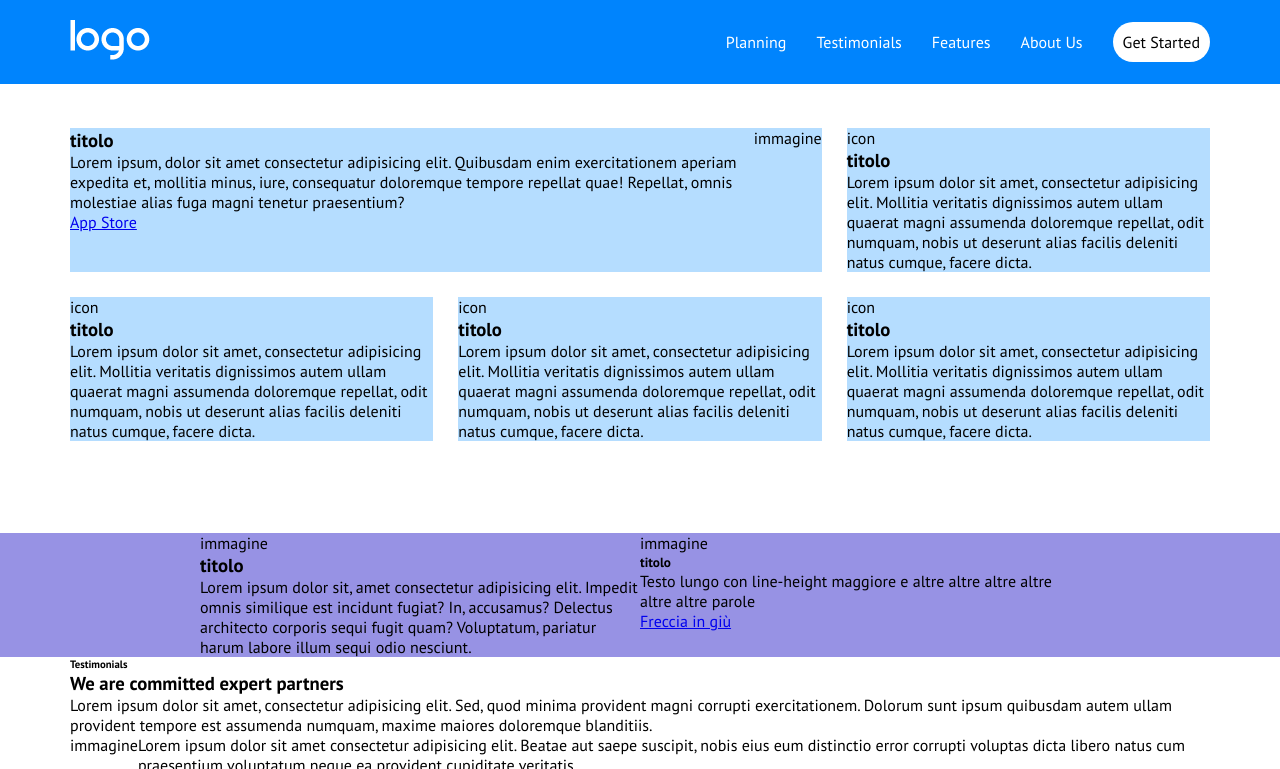
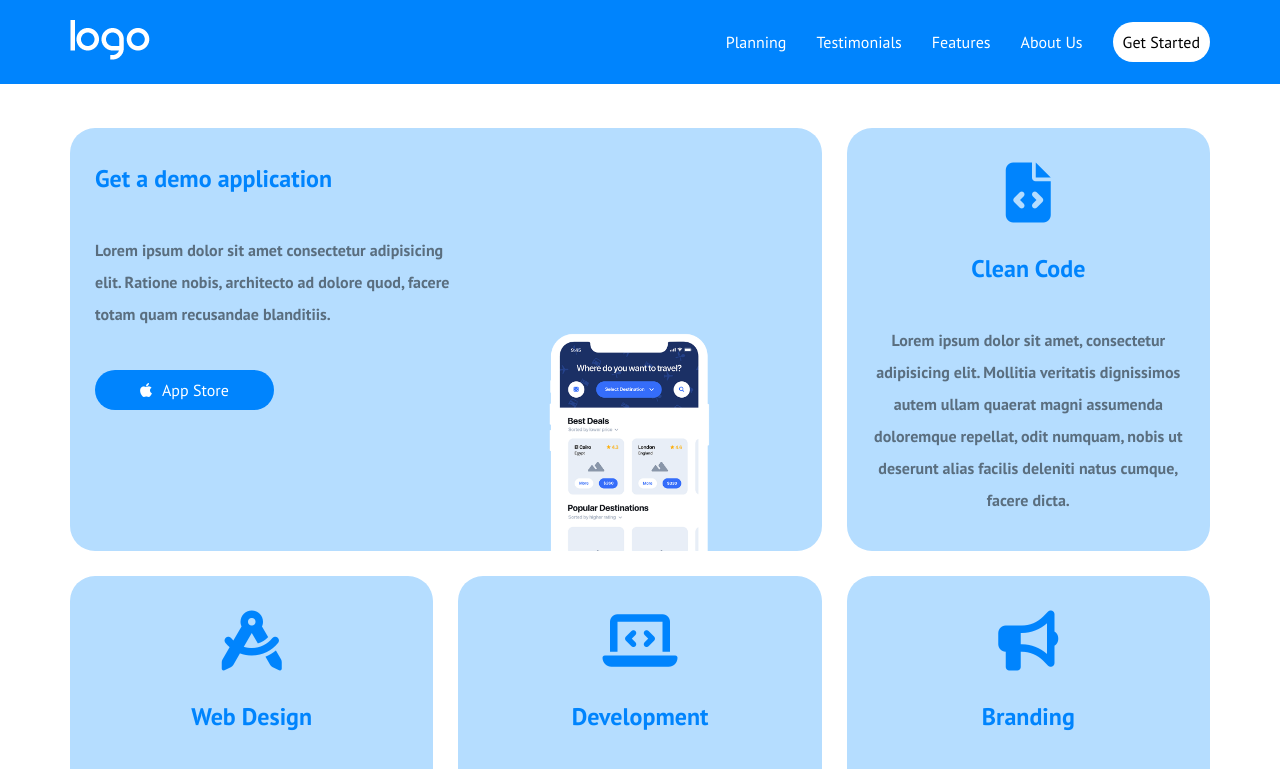
Before and after one commit to Vittoriocorradi/htmlcss-responsive-layout, a plain HTML site: page index.html in a window 1280 px wide. Shown: the top 769 px of the page. Drawn offline with Linux system fonts and the light colour scheme.

Commit message:
Jumbotron css

```diff
--- a/css/style.css
+++ b/css/style.css
@@ -20,8 +20,33 @@ body {
     font-family: 'PT Sans', sans-serif;
 }
 
+a {
+    text-decoration: none;
+}
+
 header {
     color: #fff;
+}
+
+main #jumbotron .col-small i {
+    font-size: 3.75rem;
+    color: var(--first-color);
+    margin-bottom: 1.875rem;
+}
+
+main #jumbotron h3 {
+    color: var(--first-color);
+    font-size: 1.5rem;
+}
+
+main #jumbotron p {
+    color: #5a6e7f;
+    font-weight: 700;
+    line-height: 2em;
+}
+
+#jumbotron .col-small {
+    text-align: center;
 }
 
 /*
@@ -93,6 +118,7 @@ header {
     top: 0;
     left: 0;
     right: 0;
+    z-index: 20;
 }
 
 header .container-big {
@@ -115,7 +141,6 @@ header .menu ul li {
 
 header .menu ul li a {
     color: inherit;
-    text-decoration: none;
 }
 
 header .menu ul li .btn {
@@ -123,6 +148,7 @@ header .menu ul li .btn {
     color: #000;
     padding: .625rem;
     border-radius: 2.1875rem;
+    font-family: inherit;
 }
 
 @media screen and (min-width:992px) {
@@ -162,6 +188,8 @@ Jumbotron
 #jumbotron .col {
     background-color: var(--first-color-light);
     margin: .7813rem;
+    border-radius: 1.5625rem;
+    padding: 2.1875rem 1.5625rem;
 }
 
 #jumbotron .col-big {
@@ -170,6 +198,44 @@ Jumbotron
 
 #jumbotron .col-small {
     width: 100%;
+}
+
+#jumbotron .col-big .text {
+    width: 55%;
+    flex-grow: 1;
+}
+
+#jumbotron .col-big .img {
+    width: 50%;
+    position: relative;
+    margin-top: 11.25rem;
+    flex-grow: 1;
+}
+
+#jumbotron .col-big .img img {
+    width: 12.5rem;
+    position: absolute;
+    bottom: -2.1875rem;
+    left: 50%;
+    transform: translate(-50%, 0);
+}
+
+#jumbotron .col h3 {
+    margin-bottom: 2.5rem;
+}
+
+#jumbotron .col-big a {
+    display: inline-block;
+    margin-top: 2.5rem;
+    margin-bottom: 3rem;
+    background-color: var(--first-color);
+    color: #fff;
+    padding: .625rem 2.8125rem;
+    border-radius: 1.5625rem;
+}
+
+#jumbotron .col-big i {
+    margin-right: .625rem;
 }
 
 @media screen and (min-width:768px) {
@@ -181,12 +247,21 @@ Jumbotron
     #jumbotron .col-small {
         width: calc(100% / 3 - 1.5625rem);
     }
+
+    #jumbotron .col-big .img img {
+        left: 20%;
+    }
 }
 
 @media screen and (min-width:992px) {
 
     #jumbotron .col-big {
         flex-wrap: nowrap;
+    }
+
+    #jumbotron .col-big .img img {
+        left: 50%;
+        transform: translate(-50%, 0);
     }
 }
 
--- a/index.html
+++ b/index.html
@@ -47,32 +47,34 @@
                 <div class="rows flex wrap justify-content-between">
                     <div class="col col-big flex wrap">
                         <div class="text">
-                            <h3>titolo</h3>
-                            <p>Lorem ipsum, dolor sit amet consectetur adipisicing elit. Quibusdam enim exercitationem aperiam expedita et, mollitia minus, iure, consequatur doloremque tempore repellat quae! Repellat, omnis molestiae alias fuga magni tenetur praesentium?</p>
+                            <h3>Get a demo application</h3>
+                            <p>Lorem ipsum dolor sit amet consectetur adipisicing elit. Ratione nobis, architecto ad dolore quod, facere totam quam recusandae blanditiis.</p>
                             <div>
-                                <a href="#">App Store</a>
+                                <a href="#" class="btn"><i class="fa-brands fa-apple"></i>App Store</a>
                             </div>
                         </div>
-                        <div class="img">immagine</div>
+                        <div class="img">
+                            <img src="img/phone.png" alt="Telefono">
+                        </div>
                     </div>
                     <div class="col col-small">
-                        <div>icon</div>
-                        <h3>titolo</h3>
+                        <div><i class="fa-solid fa-file-code"></i></div>
+                        <h3>Clean Code</h3>
                         <p>Lorem ipsum dolor sit amet, consectetur adipisicing elit. Mollitia veritatis dignissimos autem ullam quaerat magni assumenda doloremque repellat, odit numquam, nobis ut deserunt alias facilis deleniti natus cumque, facere dicta.</p>
                     </div>
                     <div class="col col-small">
-                        <div>icon</div>
-                        <h3>titolo</h3>
+                        <div><i class="fa-solid fa-compass-drafting"></i></div>
+                        <h3>Web Design</h3>
                         <p>Lorem ipsum dolor sit amet, consectetur adipisicing elit. Mollitia veritatis dignissimos autem ullam quaerat magni assumenda doloremque repellat, odit numquam, nobis ut deserunt alias facilis deleniti natus cumque, facere dicta.</p>
                     </div>
                     <div class="col col-small">
-                        <div>icon</div>
-                        <h3>titolo</h3>
+                        <div><i class="fa-solid fa-laptop-code"></i></div>
+                        <h3>Development</h3>
                         <p>Lorem ipsum dolor sit amet, consectetur adipisicing elit. Mollitia veritatis dignissimos autem ullam quaerat magni assumenda doloremque repellat, odit numquam, nobis ut deserunt alias facilis deleniti natus cumque, facere dicta.</p>
                     </div>
                     <div class="col col-small">
-                        <div>icon</div>
-                        <h3>titolo</h3>
+                        <div><i class="fa-solid fa-bullhorn"></i></div>
+                        <h3>Branding</h3>
                         <p>Lorem ipsum dolor sit amet, consectetur adipisicing elit. Mollitia veritatis dignissimos autem ullam quaerat magni assumenda doloremque repellat, odit numquam, nobis ut deserunt alias facilis deleniti natus cumque, facere dicta.</p>
                     </div>
                 </div>
```
Also changed, not shown: img/phone.png (added).
